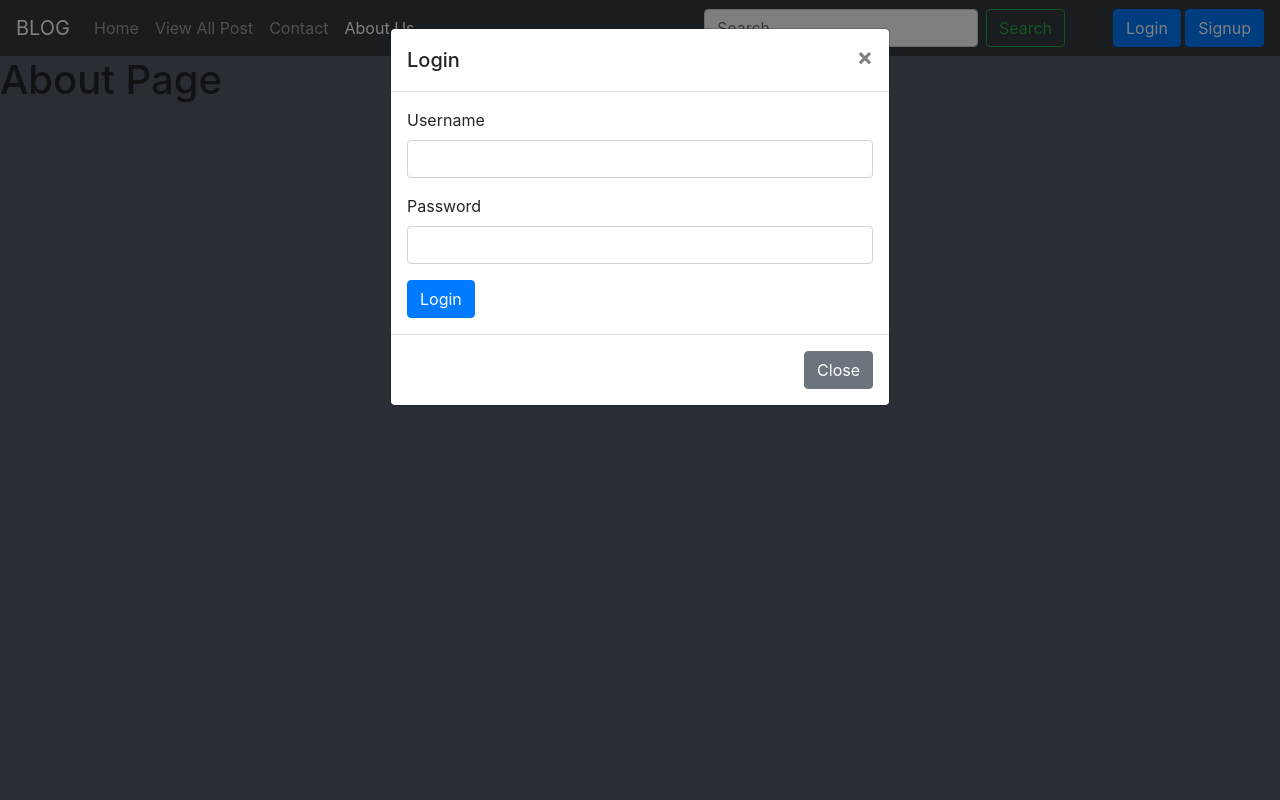
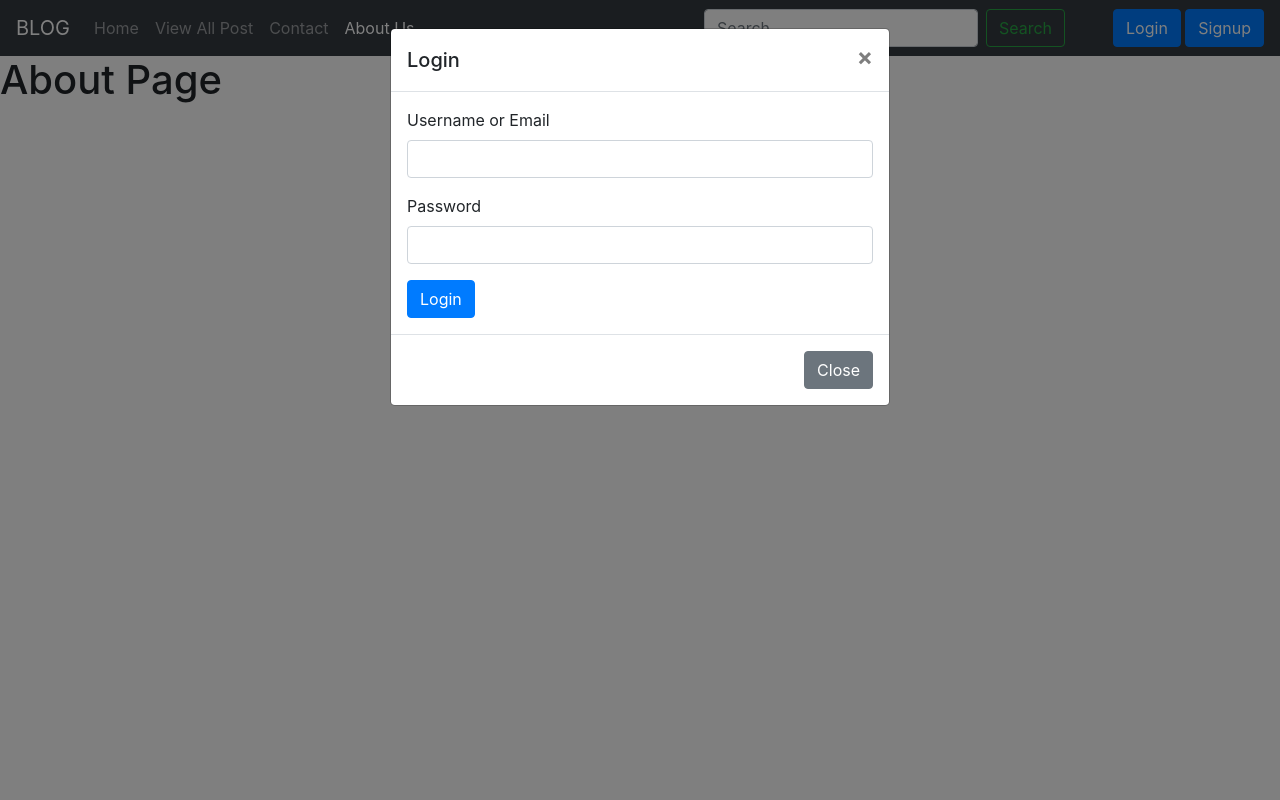
Before and after one commit to santoshkpatro/blogsite-one, a Django app: page /about/ in a window 1280 px wide, after a click on "Login". Run offline with Django 3.2, Linux system fonts and the light colour scheme; some libraries are stand-ins or nearby versions.

Commit message:
Login method modified...

```diff
--- a/home/views.py
+++ b/home/views.py
@@ -75,9 +75,14 @@ def signup_view(request):
 
 def login_view(request):
     if request.method == 'POST':
-        username = request.POST['username']
+        user_text = request.POST['user-text']
         password = request.POST['password']
-        user = authenticate(request, username=username, password=password)
+
+        if '@' in user_text:
+            user = authenticate(request, email=user_text, password=password)
+        else:
+            user = authenticate(request, username=user_text, password=password)
+
         if user is not None:
             login(request, user)
             # Redirect to a success page.
--- a/templates/base.html
+++ b/templates/base.html
@@ -11,9 +11,7 @@
     integrity="sha384-Vkoo8x4CGsO3+Hhxv8T/Q5PaXtkKtu6ug5TOeNV6gBiFeWPGFN9MuhOf23Q9Ifjh" crossorigin="anonymous" />
 
   <style>
-    body{
-      background-color: #535C68;
-    }
+
   </style>
 
   <title>
@@ -148,8 +146,8 @@
           <form action="/login/" method="POST">
             {% csrf_token %}
             <div class="form-group">
-              <label for="username">Username</label>
-              <input type="text" class="form-control" name="username" id="username" aria-describedby="username">
+              <label for="user-text">Username or Email</label>
+              <input type="text" class="form-control" name="user-text" id="user-text" aria-describedby="user-text">
             </div>
             <div class="form-group">
               <label for="Password">Password</label>
```
